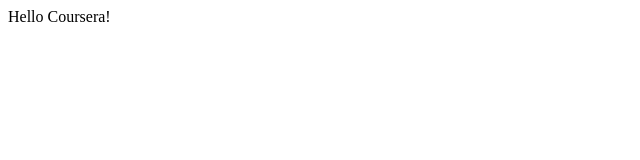
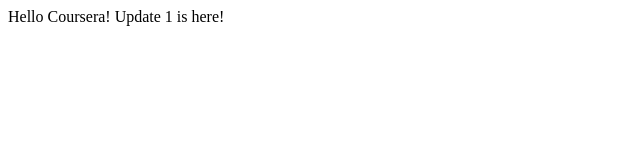
Before and after one commit to velizardobrev/Coursera-test-repository, a plain HTML site: page SITE/index.html in a window 1280 px wide. Shown: the whole page, without its empty margins (0-640 px from the left). Drawn offline with Linux system fonts and the light colour scheme.

Commit message:
Small addition to our page content.

```diff
--- a/SITE/index.html
+++ b/SITE/index.html
@@ -4,7 +4,7 @@
     <title> Hello Coursera! </title>
 
     <body>
-        Hello Coursera!
+        Hello Coursera! Update 1 is here!
     </body>
 
 </head>
```
